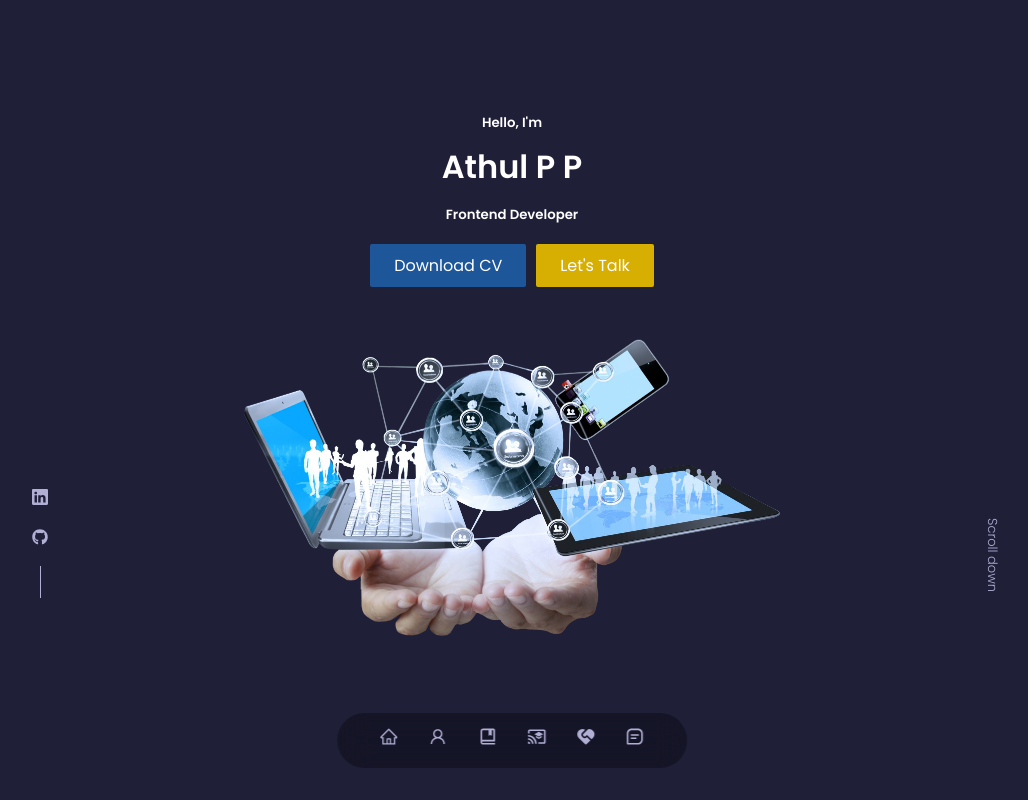
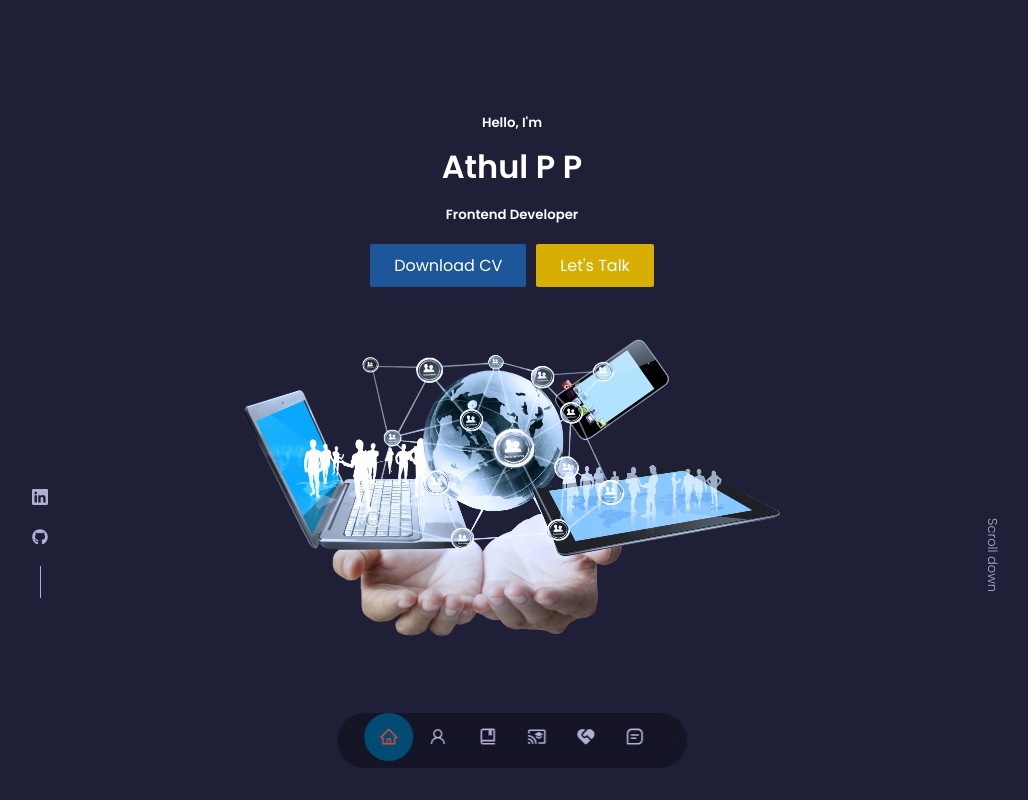
Before and after one commit to Athulppthikkodi/portfolio-web-one, a React (Create React App) app: page / in a window 1280 px wide. Shown: the top 800 px of the page, without its empty margins (128-1156 px from the left). Built offline with nearby package versions, Linux system fonts and the light colour scheme.

Commit message:
navbar css active class header-section

```diff
--- a/src/components/nav/Nav.jsx
+++ b/src/components/nav/Nav.jsx
@@ -8,7 +8,7 @@ import {BiMessageSquareDetail} from 'react-icons/bi'
 import {MdCastForEducation} from 'react-icons/md'
 import { useState } from 'react'
 const Nav = () => {
-  const [activeNav, setActiveNav] = useState('#')
+  const [activeNav, setActiveNav] = useState('#home')
   return (
     <nav>
       <a href="#home" onClick={()=>setActiveNav('#')} className={activeNav=== '#home'? 'active':''}><AiOutlineHome/></a>
```
